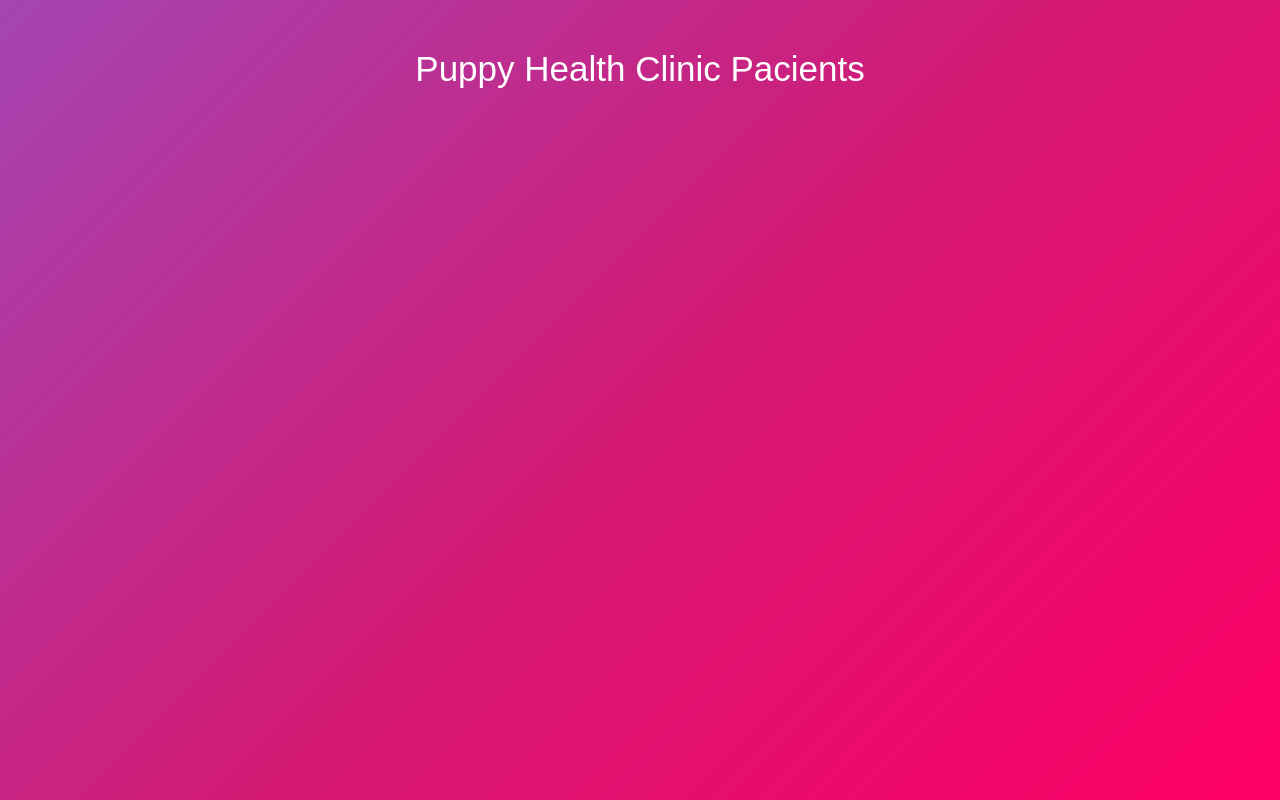
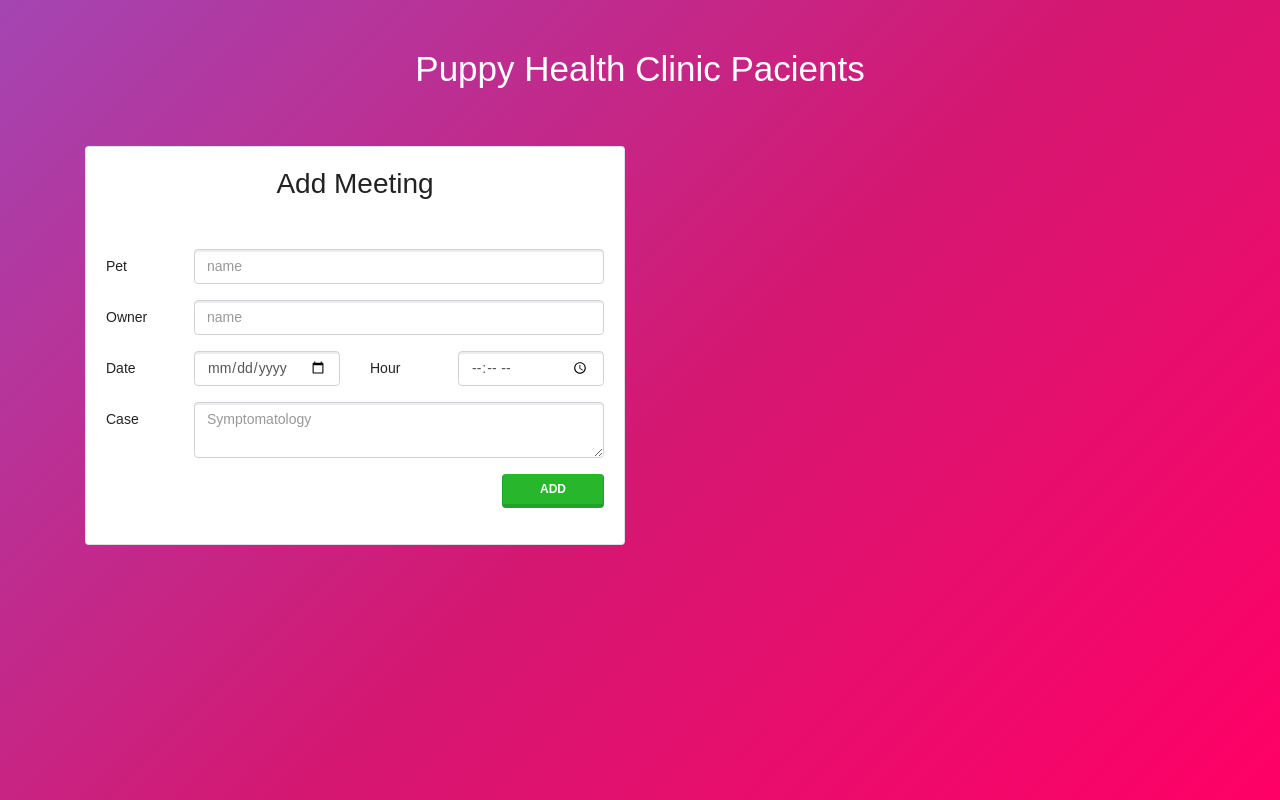
Before and after one commit to garcajuDeveloper/React_puppy_health_shop, a React (Create React App) app: page / in a window 1280 px wide. Built offline with nearby package versions, Linux system fonts and the light colour scheme.

Commit message:
3 - Adding a registment Form

```diff
--- a/src/App.js
+++ b/src/App.js
@@ -1,5 +1,6 @@
 import React from 'react';
 import Header from './components/Header';
+import AddMeetingForm from './components/AddMeetingForm';
 
 function App() {
   return (
@@ -7,6 +8,11 @@ function App() {
       <Header
         title = {'Puppy Health Clinic Pacients'}
       />
+      <div className = "row">
+        <div className = "col-md-6">
+          <AddMeetingForm/>
+        </div>
+      </div>
     </div>
   );
 }
--- /dev/null
+++ b/src/components/AddMeetingForm.js
@@ -0,0 +1,55 @@
+import React, { Component } from 'react';
+
+class AddMeetingForm extends Component{
+    state = {}
+
+    render(){
+        return(
+            <div className = "card mt-5">
+                <div className = "card-body">
+                    <h2 className = "card-title text-center mb-5">Add Meeting</h2>
+                    <form >
+                        <div className="form-group row">
+                            <label className="col-sm-4 col-lg-2 col-form-label">Pet</label>
+                            <div className="col-sm-8 col-lg-10">
+                                <input type="text" className="form-control" placeholder="name" />
+                            </div>
+                        </div>
+                        <div className="form-group row">
+                            <label className="col-sm-4 col-lg-2 col-form-label">Owner</label>
+                            <div className="col-sm-8 col-lg-10">
+                                <input type="text" className="form-control"  placeholder="name" />
+                            </div>
+                        </div>
+
+                        <div className="form-group row">
+                            <label className="col-sm-4 col-lg-2 col-form-label">Date</label>
+                            <div className="col-sm-8 col-lg-4  mb-4 mb-lg-0">
+                                <input type="date" className="form-control" />
+                            </div>
+
+                            <label className="col-sm-4 col-lg-2 col-form-label">Hour</label>
+                            <div className="col-sm-8 col-lg-4">
+                                <input type="time" className="form-control" />
+                            </div>
+                        </div>
+
+                        <div className="form-group row">
+                            <label className="col-sm-4 col-lg-2 col-form-label">Case</label>
+                            <div className="col-sm-8 col-lg-10">
+                                <textarea  className="form-control" placeholder="Symptomatology"></textarea>
+                            </div>
+                        </div>
+                        <div className="form-group row justify-content-end">
+                            <div className="col-sm-3">
+                                <button type="submit" className="btn btn-success w-100">Add</button>
+                            </div>
+                        </div>
+                    </form>
+                </div>
+            </div>
+        );
+    }
+}
+
+export default AddMeetingForm;
```
